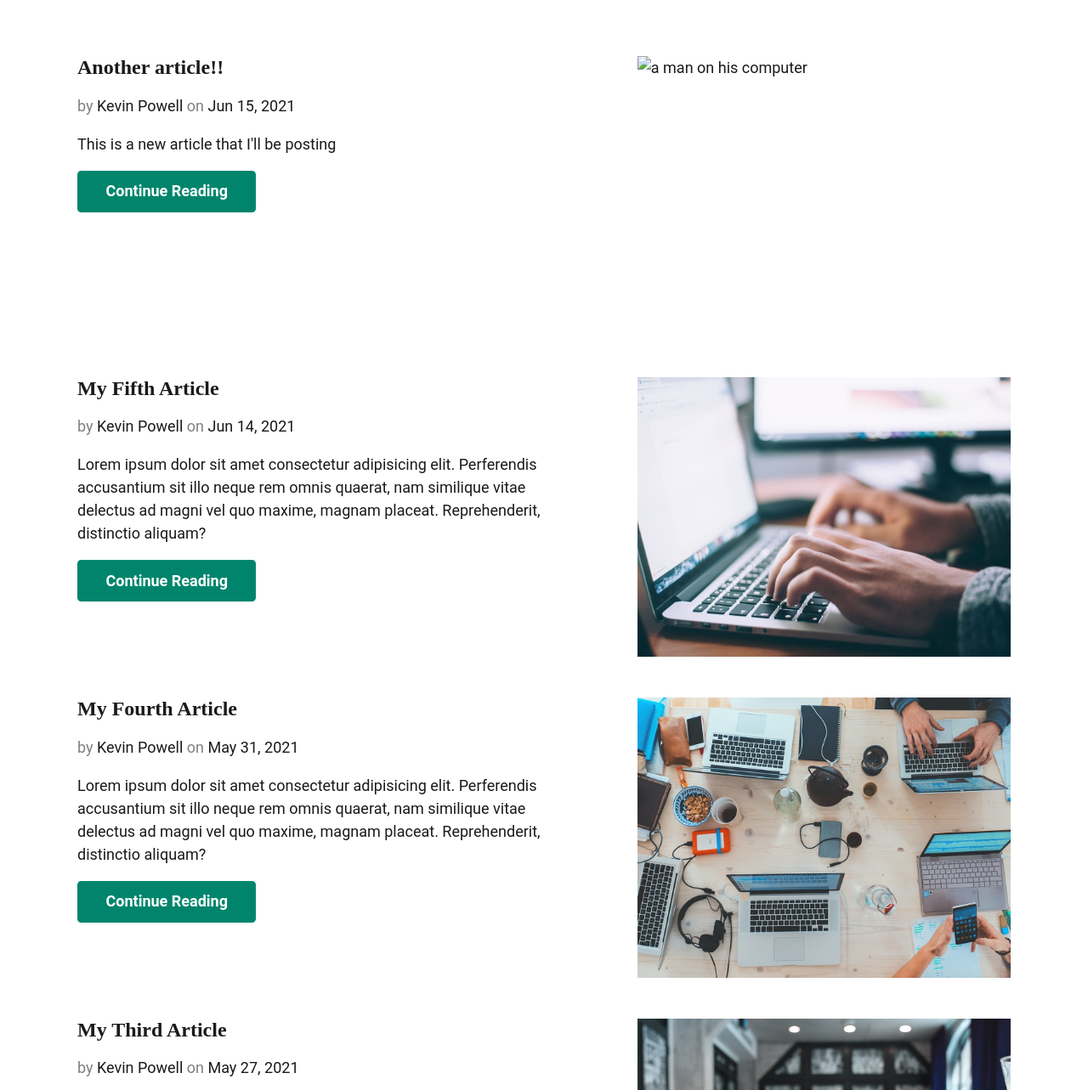
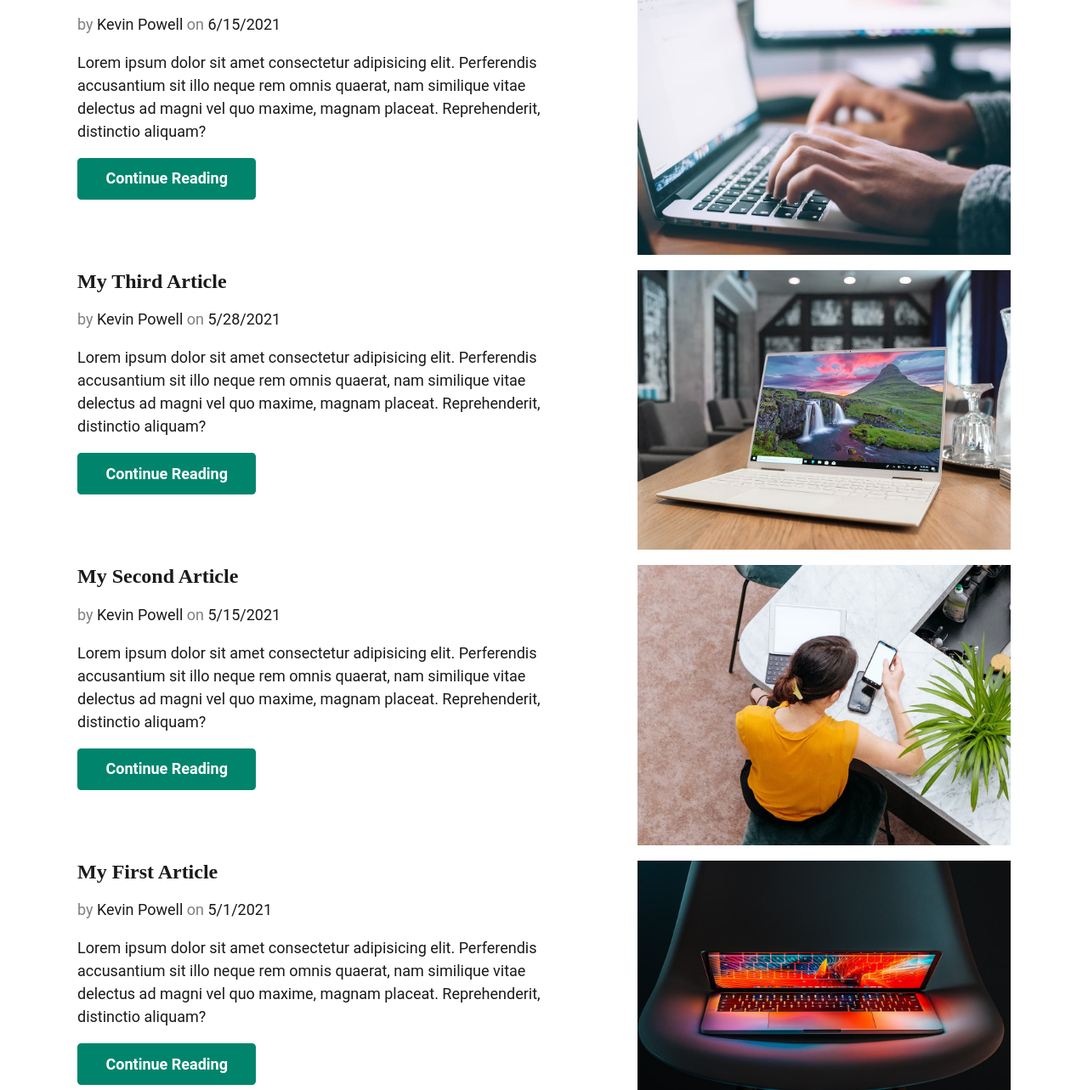
Before and after one commit to ArnabChatterjee20k/JAMStack-blog-starter, an Eleventy site: page src/blog.njk in a window 1280 px wide. Shown: the part 258-1541 px from the top of the page at 85% size. Built offline with nearby package versions, Linux system fonts and the light colour scheme; Eleventy itself is replaced by a stand-in of ours; files that its build step writes are made by us from their sources.

Commit message:
added formatting the blog using njk template

```diff
--- a/src/blog.njk
+++ b/src/blog.njk
@@ -5,53 +5,17 @@ layout: 'base.njk'
 
 <div class="section container">
 <h1 class="section-title">Recent articles</h1>
-<ul role="list" class="articles__list flow"><li>
-         <article class="snippet">
-  <img src="/assets/blog/carbon-2021-06-11t092807.024.png" alt="a man on his computer" class="snippet__image">
-  <h3 class="snippet__title"><a href="/blog/another-article/">Another article!!</a></h3>
-  <p class="snippet__meta">by <span>Kevin Powell</span> on <span>Jun 15, 2021</span></p>
-  <p class="snippet__body">This is a new article that I&#39;ll be posting</p>
-  <a href="/blog/another-article/" class="btn btn--primary">Continue Reading</a>
-</article>
-        </li><li>
-         <article class="snippet">
-  <img src="/assets/blog/article-5.jpg" alt="This is a test" class="snippet__image">
-  <h3 class="snippet__title"><a href="/blog/my-fifth-article/">My Fifth Article</a></h3>
-  <p class="snippet__meta">by <span>Kevin Powell</span> on <span>Jun 14, 2021</span></p>
-  <p class="snippet__body">Lorem ipsum dolor sit amet consectetur adipisicing elit. Perferendis accusantium sit illo neque rem omnis quaerat, nam similique vitae delectus ad magni vel quo maxime, magnam placeat. Reprehenderit, distinctio aliquam?</p>
-  <a href="/blog/my-fifth-article/" class="btn btn--primary">Continue Reading</a>
-</article>
-        </li><li>
-         <article class="snippet">
-  <img src="/assets/blog/article-4.jpg" alt="This is a test" class="snippet__image">
-  <h3 class="snippet__title"><a href="/blog/my-fourth-article/">My Fourth Article</a></h3>
-  <p class="snippet__meta">by <span>Kevin Powell</span> on <span>May 31, 2021</span></p>
-  <p class="snippet__body">Lorem ipsum dolor sit amet consectetur adipisicing elit. Perferendis accusantium sit illo neque rem omnis quaerat, nam similique vitae delectus ad magni vel quo maxime, magnam placeat. Reprehenderit, distinctio aliquam?</p>
-  <a href="/blog/my-fourth-article/" class="btn btn--primary">Continue Reading</a>
-</article>
-        </li><li>
-         <article class="snippet">
-  <img src="/assets/blog/article-3.jpg" alt="This is a test" class="snippet__image">
-  <h3 class="snippet__title"><a href="/blog/my-third-article/">My Third Article</a></h3>
-  <p class="snippet__meta">by <span>Kevin Powell</span> on <span>May 27, 2021</span></p>
-  <p class="snippet__body">Lorem ipsum dolor sit amet consectetur adipisicing elit. Perferendis accusantium sit illo neque rem omnis quaerat, nam similique vitae delectus ad magni vel quo maxime, magnam placeat. Reprehenderit, distinctio aliquam?</p>
-  <a href="/blog/my-third-article/" class="btn btn--primary">Continue Reading</a>
-</article>
-        </li><li>
-         <article class="snippet">
-  <img src="/assets/blog/article-2.jpg" alt="This is a test" class="snippet__image">
-  <h3 class="snippet__title"><a href="/blog/my-second-article/">My Second Article</a></h3>
-  <p class="snippet__meta">by <span>Kevin Powell</span> on <span>May 14, 2021</span></p>
-  <p class="snippet__body">Lorem ipsum dolor sit amet consectetur adipisicing elit. Perferendis accusantium sit illo neque rem omnis quaerat, nam similique vitae delectus ad magni vel quo maxime, magnam placeat. Reprehenderit, distinctio aliquam?</p>
-  <a href="/blog/my-second-article/" class="btn btn--primary">Continue Reading</a>
-</article>
-        </li><li>
-         <article class="snippet">
-  <img src="/assets/blog/article-1.jpg" alt="This is a test" class="snippet__image">
-  <h3 class="snippet__title"><a href="/blog/my-first-article/">My First Article</a></h3>
-  <p class="snippet__meta">by <span>Kevin Powell</span> on <span>Apr 30, 2021</span></p>
-  <p class="snippet__body">Lorem ipsum dolor sit amet consectetur adipisicing elit. Perferendis accusantium sit illo neque rem omnis quaerat, nam similique vitae delectus ad magni vel quo maxime, magnam placeat. Reprehenderit, distinctio aliquam?</p>
-  <a href="/blog/my-first-article/" class="btn btn--primary">Continue Reading</a>
-</article>
-        </li></ul>
-  </div>
+  <ul role="list" class="articles_list flow">
+    {%- for post in collections.post | reverse -%}
+      <li>
+        <article class="snippet">
+          <img src="{{post.data.image}}" alt="post.data.imageAlt" class="snippet__image">
+          <h3 class="snippet__title"><a href="{{post.url}}">{{ post.data.title }}</a></h3>
+          <p class="snippet__meta">by <span>{{post.data.author}}</span> on <span>{{post.data.date.toLocaleDateString("en-US")}}</span></p>
+          <p class="snippet__body">{{post.data.description}}</p>
+          <a href="{{post.url}}" class="btn btn--primary">Continue Reading</a>
+        </article>
+      </li>
+    {%- endfor -%}
+  </ul>
+</div>
```
